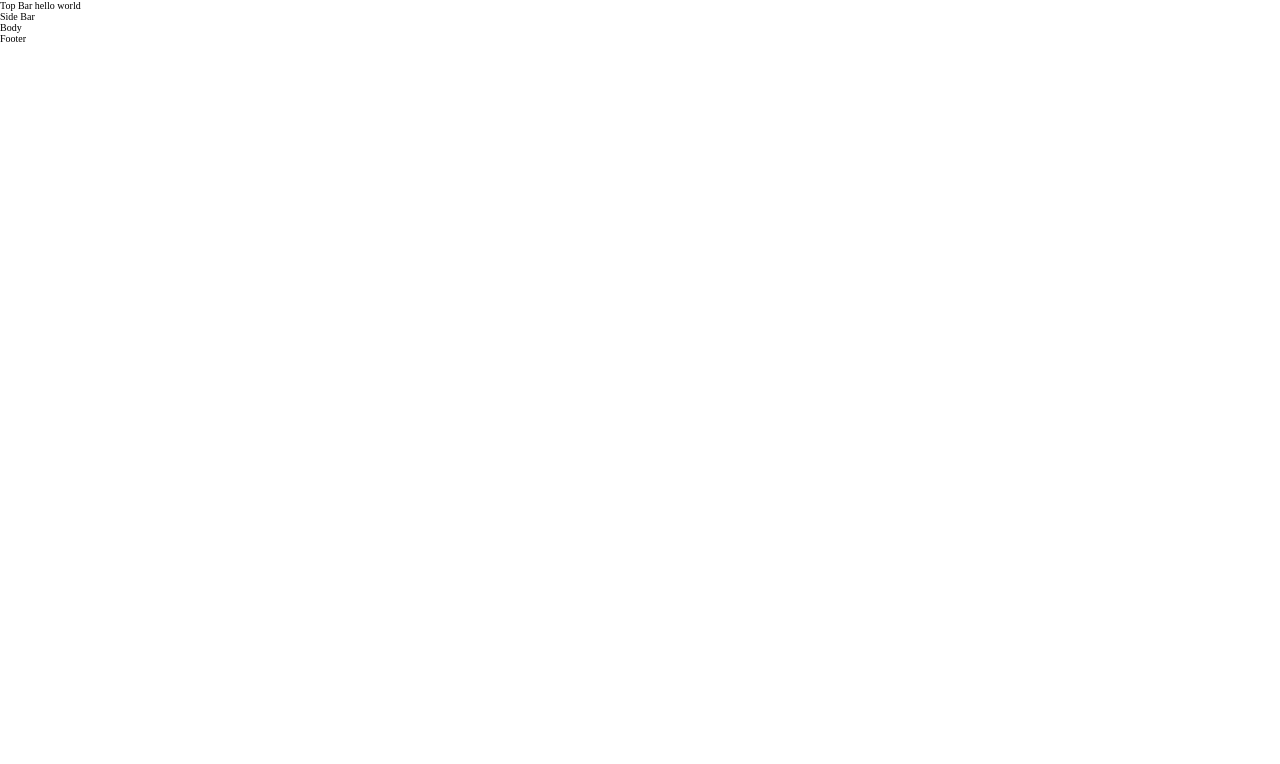
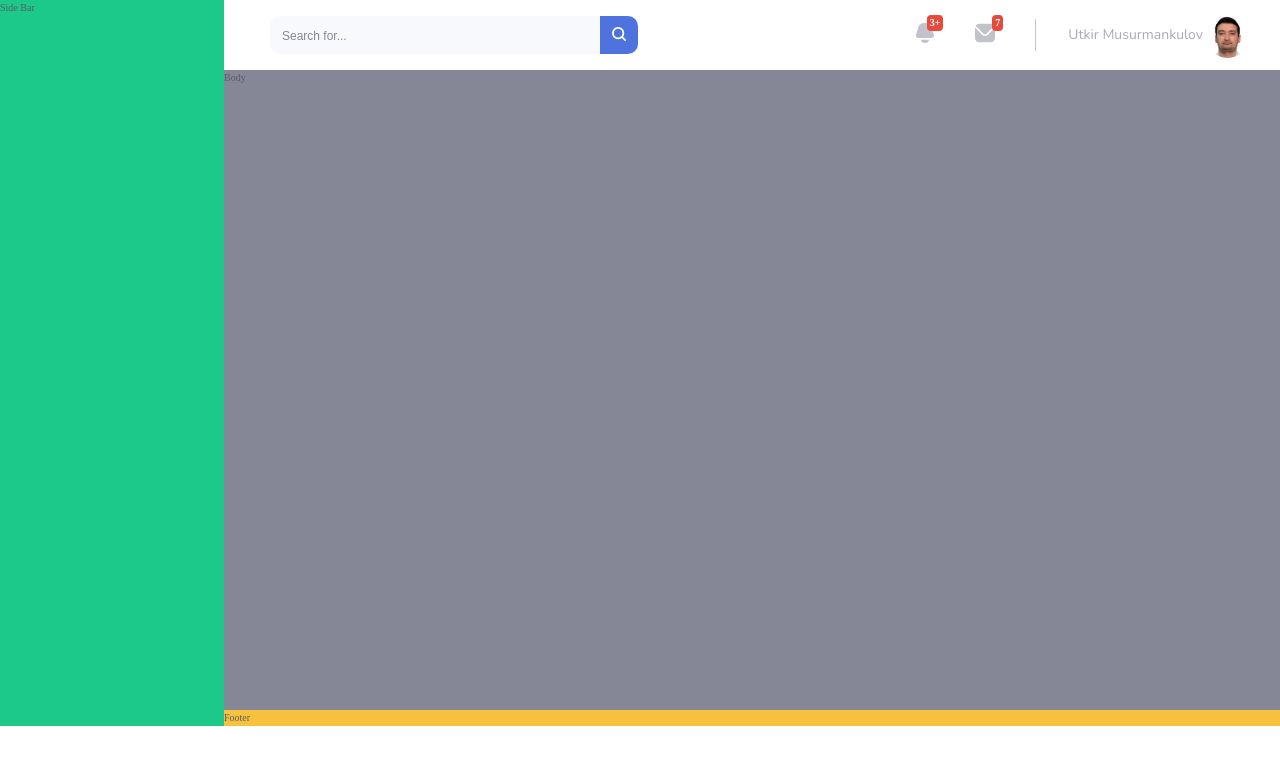
Before and after one commit to UtkirMansurovich/AdminJs, a website: page index.html in a window 1280 px wide. Drawn offline with nearby package versions, Linux system fonts and the light colour scheme.

Commit message:
type change topbar

```diff
--- a/index.html
+++ b/index.html
@@ -10,12 +10,47 @@
     <link rel="shortcut icon" href="img/favicon.png" type="image/png">
     <link rel="stylesheet" href="css/icon-font.css">
 
+    <link rel="preconnect" href="https://fonts.googleapis.com">
+    <link rel="preconnect" href="https://fonts.gstatic.com" crossorigin>
+    <link href="https://fonts.googleapis.com/css2?family=Josefin+Sans:ital,wght@0,300;0,400;1,400&family=Nunito:ital,wght@0,300;1,300&display=swap" rel="stylesheet">
+
     <title>Direct &mdash; web control panel</title>
 </head>
-<body>
-    <div>Top Bar hello world</div>
-    <div>Side Bar</div>
-    <div>Body</div>
-    <div>Footer</div>
+<body class="container">
+
+    <!-- TOP BAR -->
+    <div class="top-bar">
+        <form action="#" class="form">
+            <input class="form__input-search" type="text" name="search" id="search" placeholder="Search for...">
+            <button class="form__btn-search">
+                <svg class="form__btn-search--icon-search" xmlns="http://www.w3.org/2000/svg" xmlnsXlink="http://www.w3.org/1999/xlink" version="1.1" id="Capa_1" x="0px" y="0px" viewBox="0 0 513.749 513.749" style="enable-background:'new 0 0 513.749 513.749'" xmlSpace="preserve" width="512" height="512">
+                    <g>
+                       <path d="M504.352,459.061l-99.435-99.477c74.402-99.427,54.115-240.344-45.312-314.746S119.261-9.277,44.859,90.15   S-9.256,330.494,90.171,404.896c79.868,59.766,189.565,59.766,269.434,0l99.477,99.477c12.501,12.501,32.769,12.501,45.269,0   c12.501-12.501,12.501-32.769,0-45.269L504.352,459.061z M225.717,385.696c-88.366,0-160-71.634-160-160s71.634-160,160-160   s160,71.634,160,160C385.623,314.022,314.044,385.602,225.717,385.696z"/>
+                    </g>
+                </svg>
+            </button>
+        </form>
+
+        <div class="alert-email">
+            <svg class="alert-email__icon" xmlns="http://www.w3.org/2000/svg" id="Layer_1" data-name="Layer 1" viewBox="0 0 24 24" width="512" height="512">
+                <path d="M4.068,18H19.724a3,3,0,0,0,2.821-4.021L19.693,6.094A8.323,8.323,0,0,0,11.675,0h0A8.321,8.321,0,0,0,3.552,6.516l-2.35,7.6A3,3,0,0,0,4.068,18Z"/><path d="M7.1,20a5,5,0,0,0,9.8,0Z"/>
+            </svg>
+            <span class="alert-email__degree">3+</span>
+        </div>
+
+        <div class="alert-email">
+            <svg class="alert-email__icon" xmlns="http://www.w3.org/2000/svg" id="Filled" viewBox="0 0 24 24" width="512" height="512"><path d="M23.954,5.542,15.536,13.96a5.007,5.007,0,0,1-7.072,0L.046,5.542C.032,5.7,0,5.843,0,6V18a5.006,5.006,0,0,0,5,5H19a5.006,5.006,0,0,0,5-5V6C24,5.843,23.968,5.7,23.954,5.542Z"/><path d="M14.122,12.546l9.134-9.135A4.986,4.986,0,0,0,19,1H5A4.986,4.986,0,0,0,.744,3.411l9.134,9.135A3.007,3.007,0,0,0,14.122,12.546Z"/></svg>
+            <span class="alert-email__degree">7</span>
+        </div>
+
+        <div class="user">
+            <h4 class="user__name">Utkir Musurmankulov</h4>
+            <img class="user__img" src="./img/utkir.JPG" alt="User Photo">
+        </div>
+   </div>
+
+    <nav class="side-bar">Side Bar</nav>
+    <div class="body">Body</div>
+    <footer class="footer">Footer</footer>
 </body>
 </html>
--- a/sass/abstracts/_variables.scss
+++ b/sass/abstracts/_variables.scss
@@ -0,0 +1,13 @@
+// COLORS
+$color-primary: #4e73df;
+$color-success: #1cc88a;
+$color-info: #36b9cc;
+$color-warning: #f6c23e;
+$color-danger: #e74a3b;
+$color-secondary: #858796;
+$color-light: #f8f9fc;
+$color-dark: #5a5c69;
+
+// FONT VARIABLES
+$font-primary: 'Nunito', sans-serif;
+$font-display: 'Josefin Sans', sans-serif;
--- a/sass/base/_base.scss
+++ b/sass/base/_base.scss
@@ -12,4 +12,15 @@ html {
 
 body {
     box-sizing: border-box;
+    color: $color-dark;
+    font-weight: 300;
+    line-height: 1.6;
 }
+
+.container {
+    width: 100%;
+    height: 100vh;
+    display: grid;
+    grid-template-rows: 7rem 80vh min-content;
+    grid-template-columns: 22.4rem 1fr;
+}
--- /dev/null
+++ b/sass/components/_alert-email-icon.scss
@@ -0,0 +1,29 @@
+.alert-email {
+    cursor: pointer;
+    position: relative;
+
+    &__icon {
+        width: 2rem;
+        height: 2rem;
+        fill: $color-secondary;
+        opacity: .5;
+        transition: all .2s ease-out;
+
+        &:hover {
+            fill: $color-dark;
+        }
+    }
+
+    &__degree {
+        position: absolute;
+        top: -8px;
+        right: -8px;
+        background-color: $color-danger;
+        color: #fff;
+        padding: 3px;
+        border-radius: 4px;
+        line-height: 1;
+        font-weight: 700;
+        text-align: center;
+    }
+}
--- /dev/null
+++ b/sass/components/_btn-search.scss
@@ -0,0 +1,45 @@
+.form {
+    max-width: 40rem;
+
+    padding: .8rem 1.6rem;
+    display: grid;
+    grid-template-rows: 3.8rem;
+    grid-template-columns: minmax(14rem, 1fr) 3.8rem;
+
+    align-content: center;
+
+    &__input-search {
+        border-radius: 10px 0 0 10px;
+        outline: none;
+        border: 0;
+        padding: .6rem 1.2rem;
+        background-color: $color-light;
+
+        &::placeholder {
+            color: $color-secondary;
+            font-size: 1.2rem;
+        }
+
+        &:focus {
+            box-shadow: 0 0 3px 3px rgba(78,115,223, 0.5);
+        }
+    }
+
+    &__btn-search {
+        background-color: $color-primary;
+        border: 0;
+        border-radius: 0 10px 10px 0;
+        padding: .6rem 1.2rem;
+        cursor: pointer;
+
+        &:focus {
+            box-shadow: 0 0 3px 3px rgba(78,115,223, 0.5);
+        }
+
+        &--icon-search {
+            fill: #fff;
+            width: 1.4rem;
+            height: 1.4rem;
+        }
+    }
+}
--- /dev/null
+++ b/sass/components/_user.scss
@@ -0,0 +1,42 @@
+.user {
+    display: grid;
+    grid-template-columns: repeat(3, max-content);
+    grid-column-gap: 2px;
+    align-items: center;
+    justify-items: end;
+    cursor: pointer;
+    transition: all .2s ease-out;
+
+    &::before {
+        content: "";
+        height: 70%;
+        width: 1px;
+        display: block;
+        background-color: $color-secondary;
+        opacity: .5;
+        margin-right: 3rem;
+        border-radius: 100px;
+    }
+
+    &__img {
+        width: 4.5rem;
+        height: 4.5rem;
+        border-radius: 50%;
+        object-fit: cover;
+        object-position: top;
+    }
+
+    &__name {
+        color: $color-secondary;
+        opacity: .7;
+        font-size: 1.4rem;
+        font-weight: normal;
+        font-family: $font-primary;
+
+        &:hover {
+            color: $color-dark;
+            opacity: 1;
+        }
+    }
+
+}
--- a/sass/layout/_body.scss
+++ b/sass/layout/_body.scss
@@ -0,0 +1,7 @@
+.body {
+    display: grid;
+    grid-row: 2 / 3;
+    grid-column: 2 / -1;
+
+    background-color: $color-secondary;
+}
--- a/sass/layout/_footer.scss
+++ b/sass/layout/_footer.scss
@@ -0,0 +1,7 @@
+.footer {
+    display: grid;
+    grid-row: 3 / 4;
+    grid-column: 2 / -1;
+
+    background-color: $color-warning;
+}
--- a/sass/layout/_sideBar.scss
+++ b/sass/layout/_sideBar.scss
@@ -0,0 +1,7 @@
+.side-bar {
+    display: grid;
+    grid-row: 1 / -1;
+    grid-column: 1 / 2;
+
+    background-color: $color-success;
+}
--- a/sass/layout/_topBar.scss
+++ b/sass/layout/_topBar.scss
@@ -0,0 +1,12 @@
+.top-bar {
+    background-color: #fff;
+    grid-row: 1 / 2;
+    grid-column: 2 / -1;
+
+    display: grid;
+    grid-template-columns: minmax(10rem, 1fr) repeat(2, min-content) max-content;
+    grid-column-gap: 4rem;
+    align-items: center;
+    padding: .8rem 3rem;
+    box-shadow: 0 .15rem 1.75rem 0 rgba(58,59,69,.15);
+}
--- a/sass/main.scss
+++ b/sass/main.scss
@@ -7,6 +7,10 @@
 @import "base/typography";
 @import "base/utilities";
 
+@import "components/btn-search";
+@import "components/alert-email-icon";
+@import "components/user";
+
 @import "layout/body";
 @import "layout/footer";
 @import "layout/sideBar";
```
Also changed, not shown: css/style.css.
